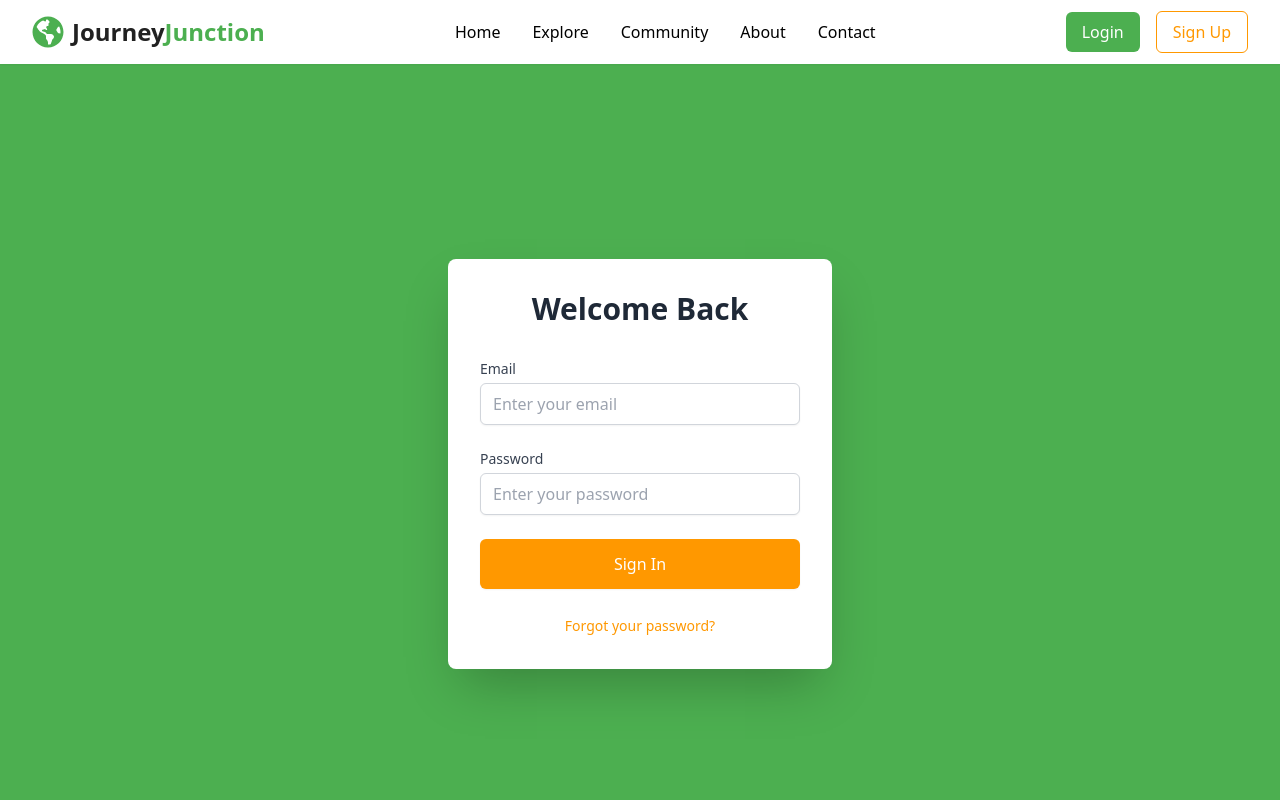
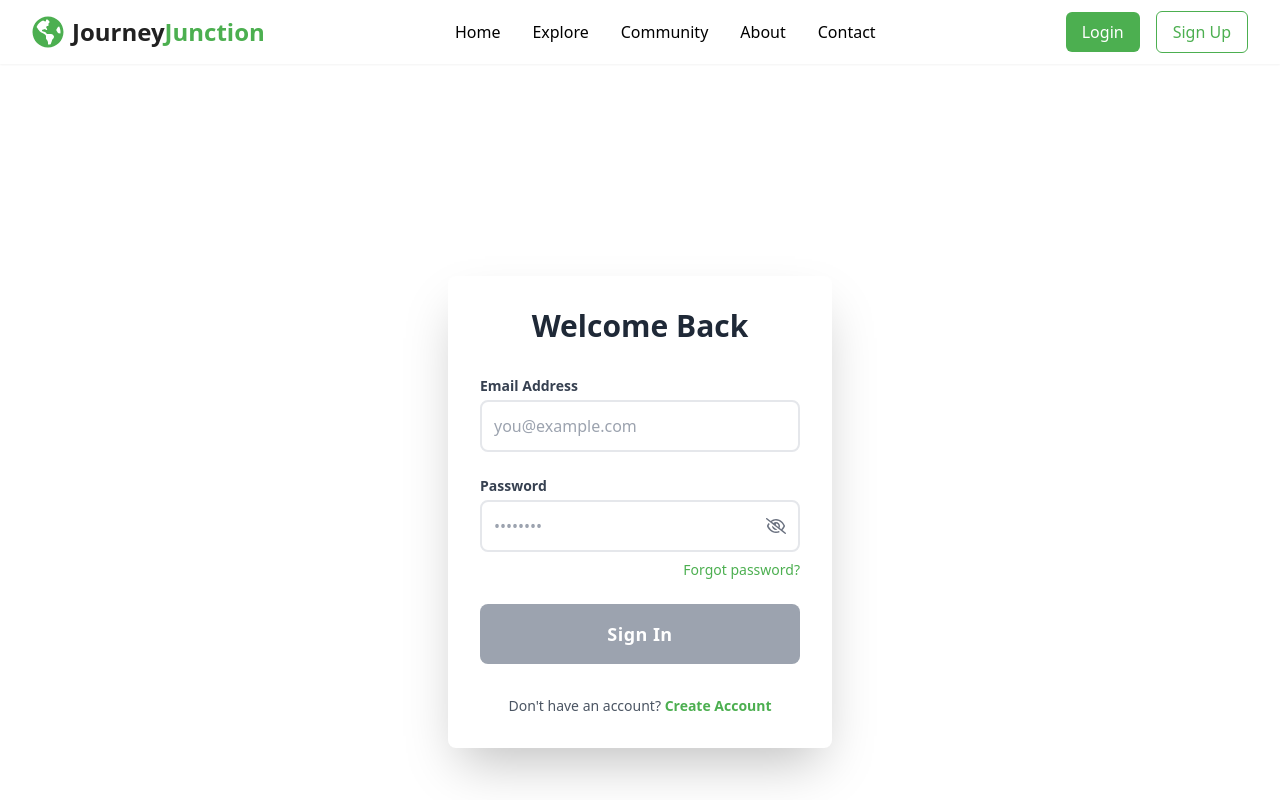
Before and after one commit to atultiwari7388/JourneyJunction-Fullstack-2024, a Next.js app in the folder frontend/: page /login in a window 1280 px wide. Shown: the top 800 px of the page. Built offline with nearby package versions, Linux system fonts and the light colour scheme.

Commit message:
16. some changes in login and signup screen

```diff
--- a/frontend/src/app/(pages)/login/page.tsx
+++ b/frontend/src/app/(pages)/login/page.tsx
@@ -1,48 +1,124 @@
+"use client";
+
+import Link from "next/link";
+import { useState } from "react";
+import { FaRegEyeSlash, FaRegEye } from "react-icons/fa6";
+import { HashLoader } from "react-spinners";
+
 export default function LoginPage() {
+  const [data, setData] = useState({
+    email: "",
+    password: "",
+  });
+  const [showPassword, setShowPassword] = useState(false);
+  const [isLoading, setIsLoading] = useState(false);
+
+  const handleChange = (e) => {
+    const { name, value } = e.target;
+    setData((preve) => ({
+      ...preve,
+      [name]: value,
+    }));
+  };
+
+  const valideValue = Object.values(data).every((el) => el);
+
+  const handleSubmit = async (e) => {
+    e.preventDefault();
+    setIsLoading(true);
+  };
+
   return (
-    <div className="min-h-screen flex items-center justify-center bg-myprimary">
+    <section className="min-h-[80vh] flex justify-center items-center px-4 py-12">
+      <div className="min-h-screen flex items-center justify-center">
         <div className="bg-white p-8 rounded-lg shadow-2xl w-96">
           <h1 className="text-3xl font-bold text-center mb-8 text-gray-800">
             Welcome Back
           </h1>
 
-        <form className="space-y-6">
-          <div>
-            <label className="block text-sm font-medium text-gray-700">
-              Email
+          <form className="space-y-6" onSubmit={handleSubmit}>
+            <div className="relative group">
+              <label
+                htmlFor="email"
+                className="text-sm font-semibold text-gray-700 mb-1 block"
+              >
+                Email Address
               </label>
               <input
                 type="email"
-              className="mt-1 block w-full px-3 py-2 border border-gray-300 rounded-md shadow-sm focus:outline-none focus:ring-2 focus:ring-mysecondary focus:border-mysecondary"
-              placeholder="Enter your email"
+                id="email"
+                name="email"
+                value={data.email}
+                onChange={handleChange}
+                placeholder="you@example.com"
+                className="w-full p-3 border-2 border-gray-200 rounded-lg focus:ring-2 focus:ring-myprimary focus:border-transparent outline-none transition-all duration-300 hover:border-myprimary"
               />
             </div>
 
-          <div>
-            <label className="block text-sm font-medium text-gray-700">
+            <div className="relative group">
+              <label
+                htmlFor="password"
+                className="text-sm font-semibold text-gray-700 mb-1 block"
+              >
                 Password
               </label>
+              <div className="relative">
+                <div className="mt-1 w-full p-3 border-2 border-gray-200 rounded-lg flex items-center transition-all duration-300 hover:border-myprimary focus-within:ring-2 focus-within:ring-myprimary focus-within:border-transparent">
                   <input
-              type="password"
-              className="mt-1 block w-full px-3 py-2 border border-gray-300 rounded-md shadow-sm focus:outline-none focus:ring-2 focus:ring-mysecondary focus:border-mysecondary"
-              placeholder="Enter your password"
+                    type={showPassword ? "text" : "password"}
+                    id="password"
+                    name="password"
+                    value={data.password}
+                    onChange={handleChange}
+                    placeholder="••••••••"
+                    className="w-full outline-none"
                   />
+                  <div
+                    onClick={() => setShowPassword((prev) => !prev)}
+                    className="cursor-pointer ml-2 text-gray-500 hover:text-myprimary transition-colors"
+                  >
+                    {showPassword ? (
+                      <FaRegEye size={20} />
+                    ) : (
+                      <FaRegEyeSlash size={20} />
+                    )}
+                  </div>
+                </div>
+              </div>
+              <div className="flex justify-end mt-2">
+                <Link
+                  href="/forgot-password"
+                  className="text-sm text-myprimary hover:text-mysecondary transition-colors"
+                >
+                  Forgot password?
+                </Link>
+              </div>
             </div>
 
             <button
               type="submit"
-            className="w-full py-3 px-4 border border-transparent rounded-md shadow-sm text-white bg-mysecondary hover:bg-myprimary focus:outline-none focus:ring-2 focus:ring-offset-2 focus:ring-mysecondary transition duration-150"
+              disabled={!valideValue || isLoading}
+              className={`w-full py-4 rounded-lg text-white font-semibold tracking-wide text-lg transform hover:translate-y-[-2px] active:translate-y-0 transition-all duration-300 ${
+                valideValue
+                  ? "bg-mysecondary"
+                  : "bg-gray-400 cursor-not-allowed"
+              } flex justify-center items-center`}
             >
-            Sign In
+              {isLoading ? <HashLoader color="#fff" size={24} /> : "Sign In"}
             </button>
           </form>
 
-        <div className="mt-6 text-center">
-          <a href="#" className="text-sm text-mysecondary hover:text-myprimary">
-            Forgot your password?
-          </a>
+          <p className="text-center text-sm text-gray-600 mt-8">
+            Don&apos;t have an account?{" "}
+            <Link
+              href="/signup"
+              className="text-myprimary hover:text-mysecondary font-semibold transition-colors"
+            >
+              Create Account
+            </Link>
+          </p>
         </div>
       </div>
-    </div>
+    </section>
   );
 }
--- a/frontend/src/app/layout.tsx
+++ b/frontend/src/app/layout.tsx
@@ -3,6 +3,7 @@ import localFont from "next/font/local";
 import "./globals.css";
 import Header from "@/components/Header";
 import Footer from "@/components/Footer";
+import { Toaster } from "react-hot-toast";
 
 const geistSans = localFont({
   src: "./fonts/GeistVF.woff",
@@ -29,6 +30,7 @@ export default function RootLayout({
   return (
     <html lang="en">
       <body className={`${geistSans.variable} ${geistMono.variable}`}>
+        <Toaster />
         <Header />
         <main className="flex-grow">{children}</main>
         <Footer />
--- a/frontend/src/components/Header.tsx
+++ b/frontend/src/components/Header.tsx
@@ -69,7 +69,7 @@ export default function Header() {
               <motion.button
                 whileHover={{ scale: 1.05 }}
                 whileTap={{ scale: 0.95 }}
-                className="px-4 py-2 rounded-md border border-mysecondary text-mysecondary hover:bg-mysecondary hover:text-white transition-colors"
+                className="px-4 py-2 rounded-md border border-myprimary text-myprimary hover:bg-myprimary hover:text-white transition-colors"
               >
                 Sign Up
               </motion.button>
```
Also changed, not shown: 1 other file (tests, documents, lock files or other folders). Lines whose indentation alone changed are shown as unchanged.
